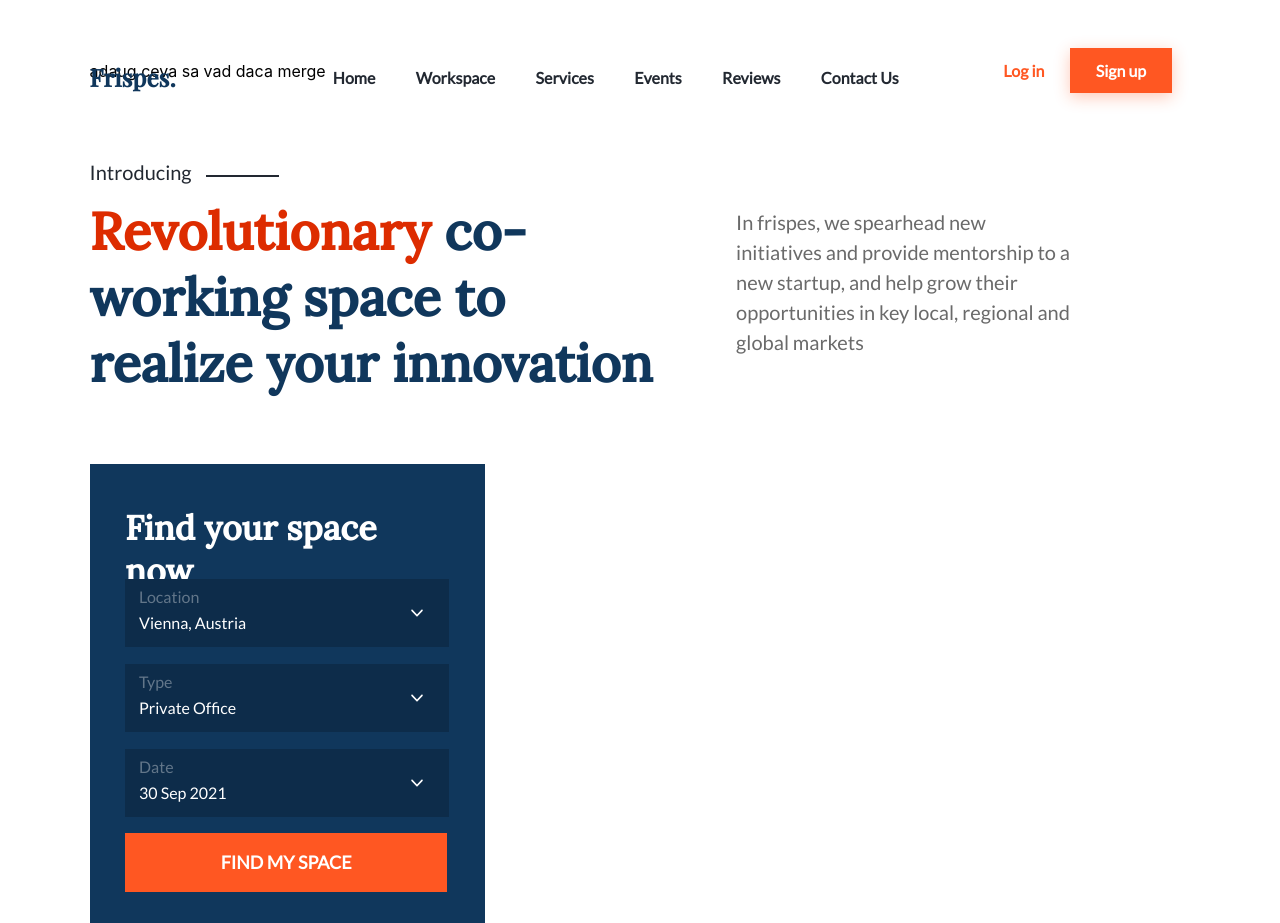
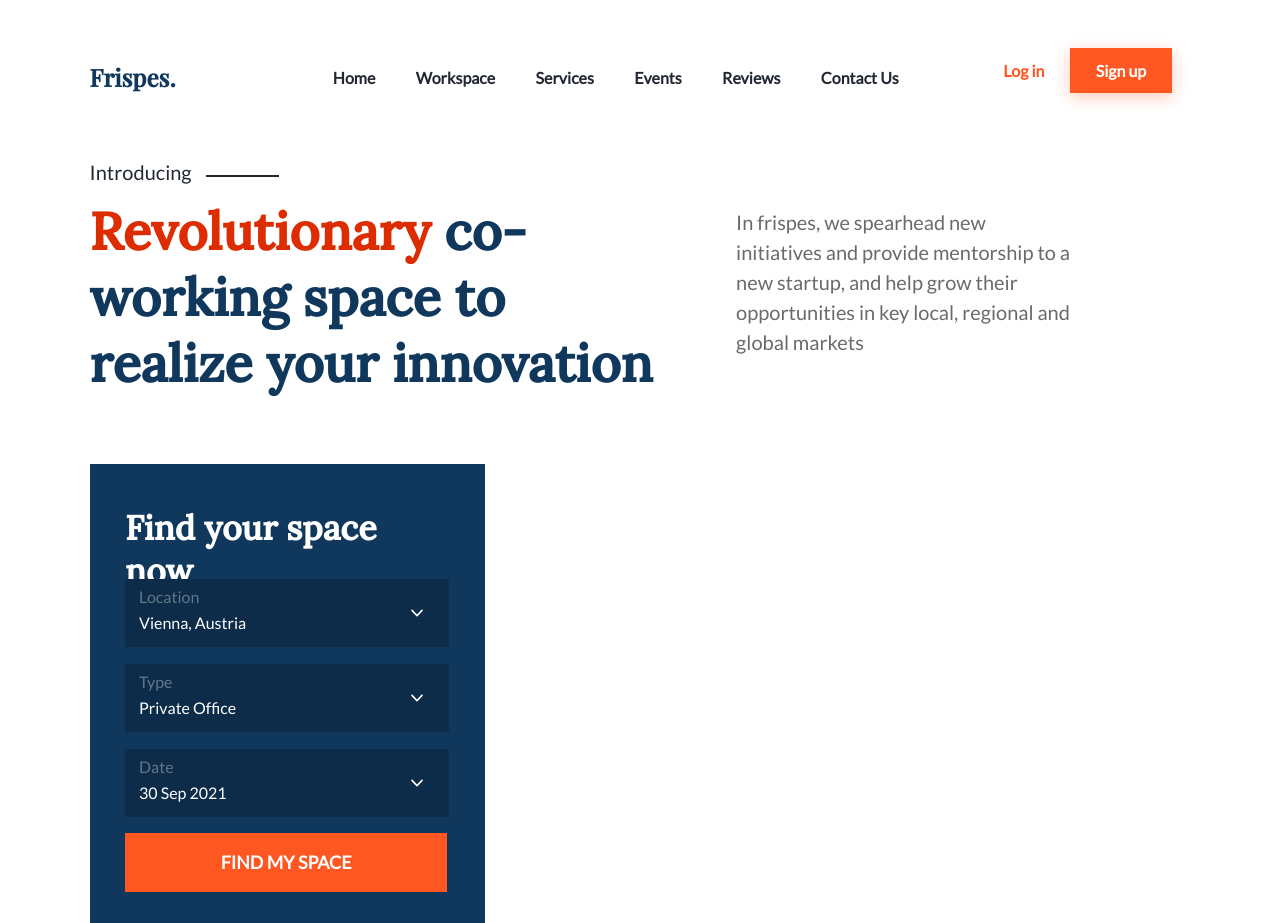
Before and after one commit to popacezar96/frispes-landing-page, a React (Create React App) app: page / in a window 1280 px wide. Built offline with nearby package versions, Linux system fonts and the light colour scheme.

Commit message:
recuperare

```diff
--- a/src/Components/Header.js
+++ b/src/Components/Header.js
@@ -204,7 +204,6 @@ const Header = ()=>{
 
 
       </div>
-	  <div> adaug ceva sa vad daca merge</div>
     </header>
 
   );
```
